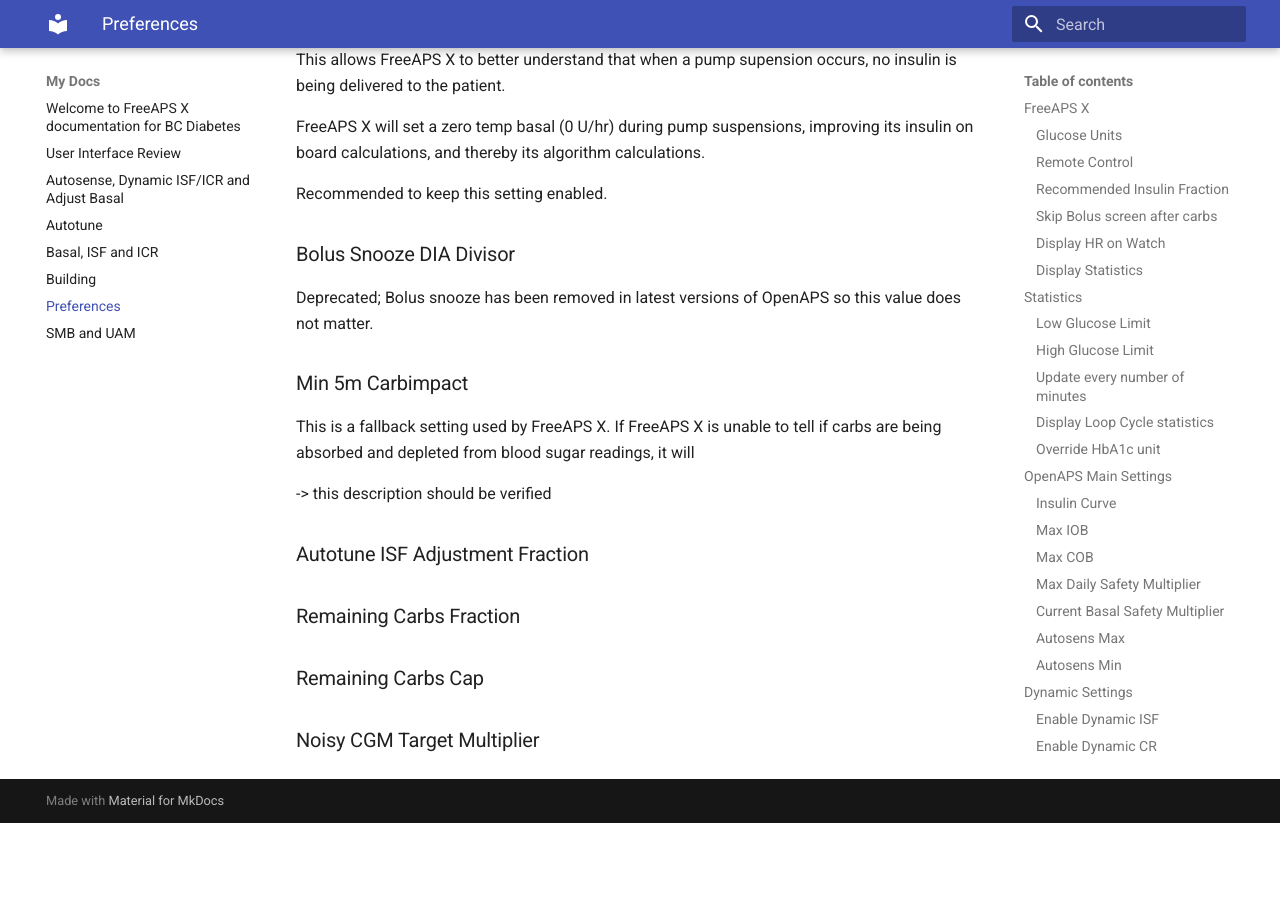
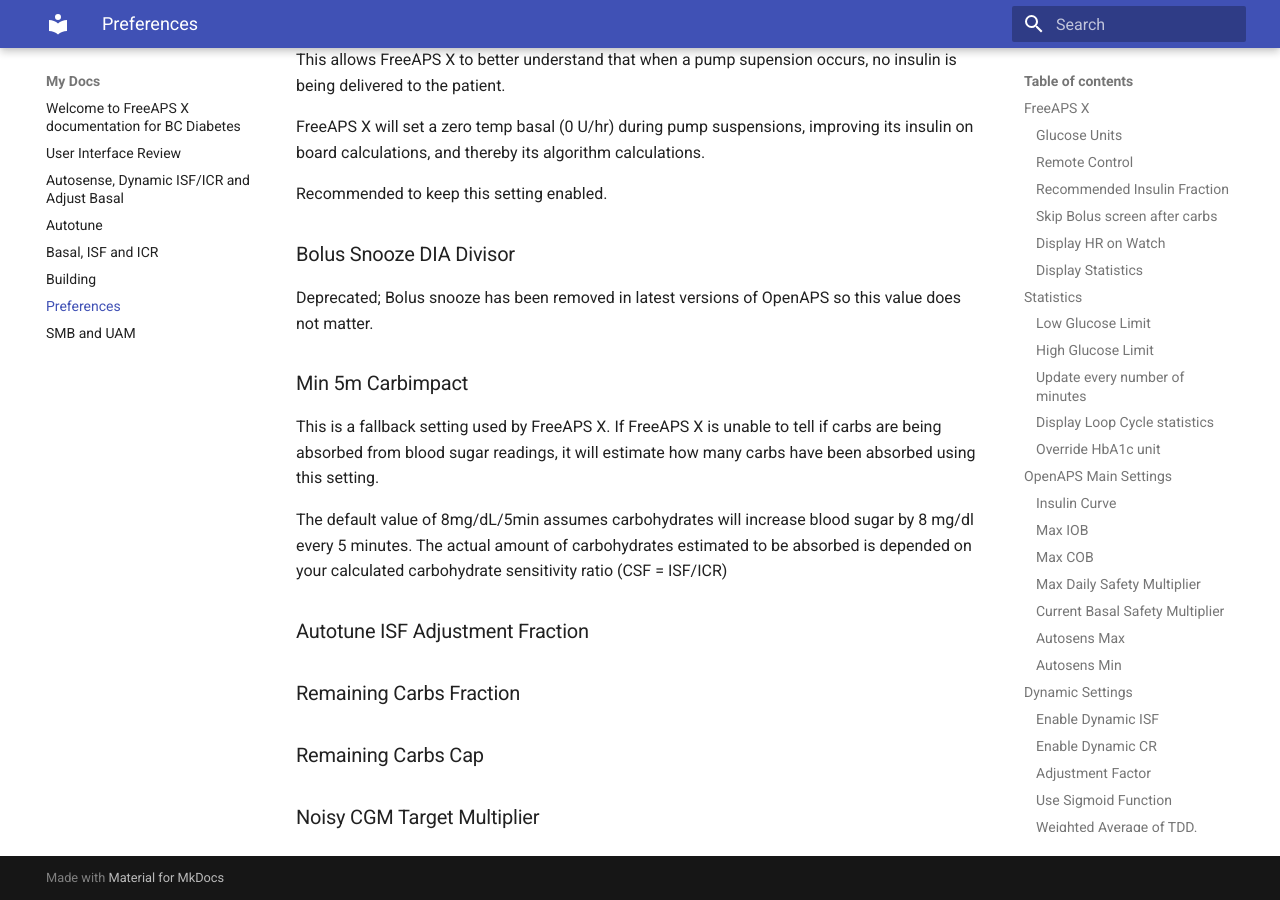
Before and after one commit to adamakeo/faxDocument, an MkDocs documentation site: the page built from docs/preferences.md, in a window 1280 px wide and 900 px high, scrolled down 14884 px. Built offline with MkDocs 1.6.1 and Material for MkDocs 9.7.7, drawn with Linux system fonts in a browser that asks for light colours; before the commit the page ends 15707 px from its top, so only the background shows below that.

Commit message:
Update preferences.md

```diff
--- a/docs/preferences.md
+++ b/docs/preferences.md
@@ -391,9 +391,9 @@
 Deprecated; Bolus snooze has been removed in latest versions of OpenAPS so this value does not matter.
 
 ### Min 5m Carbimpact
-This is a fallback setting used by FreeAPS X. If FreeAPS X is unable to tell if carbs are being absorbed and depleted from blood sugar readings, it will
+This is a fallback setting used by FreeAPS X. If FreeAPS X is unable to tell if carbs are being absorbed from blood sugar readings, it will estimate how many carbs have been absorbed using this setting.
 
--> this description should be verified
+The default value of 8mg/dL/5min assumes carbohydrates will increase blood sugar by 8 mg/dl every 5 minutes. The actual amount of carbohydrates estimated to be absorbed is depended on your calculated carbohydrate sensitivity ratio (CSF = ISF/ICR)
 
 ### Autotune ISF Adjustment Fraction
 
```
